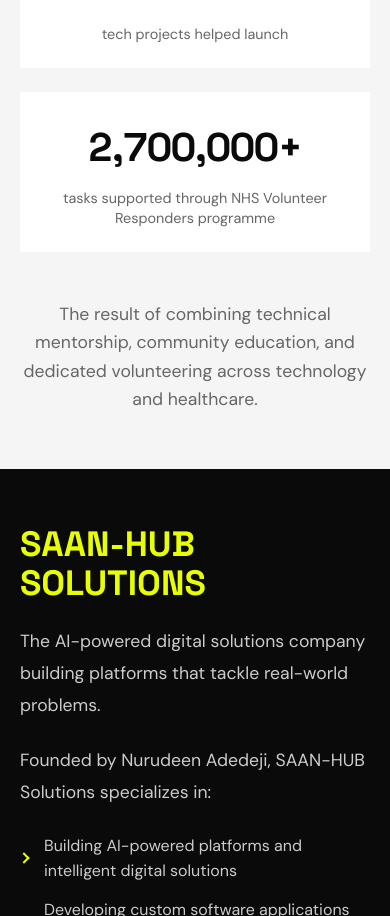
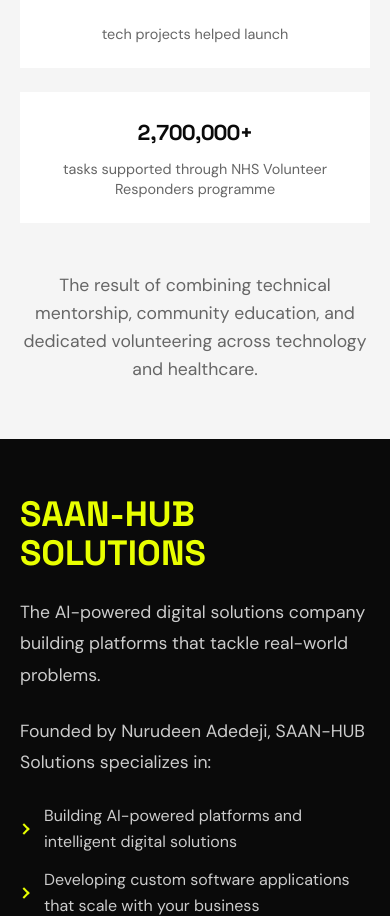
Before and after one commit to djsmacker01/osama-website, a React (Create React App) app: page / in a window 390 px wide. Shown: the part 8434-9350 px from the top of the page. Built offline with nearby package versions, Linux system fonts and the light colour scheme.

Commit message:
Enhance App.css with new styles for long impact numbers and improve text wrapping. Update ImpactNumbers component to conditionally apply long number styling based on character length for better visual presentation.

```diff
--- a/src/App.css
+++ b/src/App.css
@@ -729,6 +729,12 @@
     font-family: 'Space Grotesk', sans-serif;
     font-variant-numeric: tabular-nums;
     letter-spacing: -0.02em;
+    min-width: 0;
+    overflow-wrap: break-word;
+}
+
+.impact-number--long {
+    font-size: 1.75rem;
 }
 
 .impact-label {
@@ -2460,6 +2466,10 @@
 
     .impact-number {
         font-size: 2.5rem;
+    }
+
+    .impact-number--long {
+        font-size: 1.35rem;
     }
 
     .ventures-strip,
--- a/src/components/ImpactNumbers.js
+++ b/src/components/ImpactNumbers.js
@@ -96,7 +96,7 @@
               }}
               {...cardHover}
             >
-              <div className="impact-number">
+              <div className={`impact-number ${stat.number.length >= 6 ? 'impact-number--long' : ''}`}>
                 <AnimatedCounter
                   target={stat.number}
                   suffix={stat.suffix}
```
